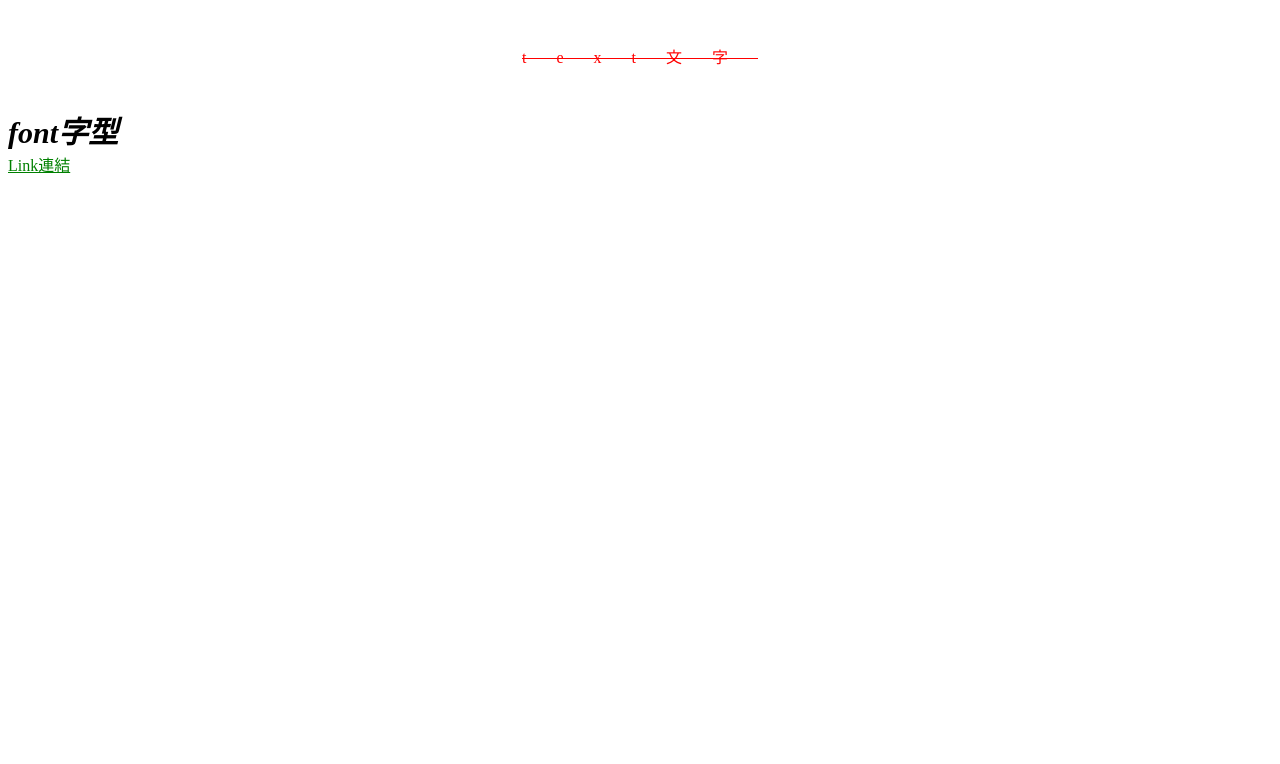
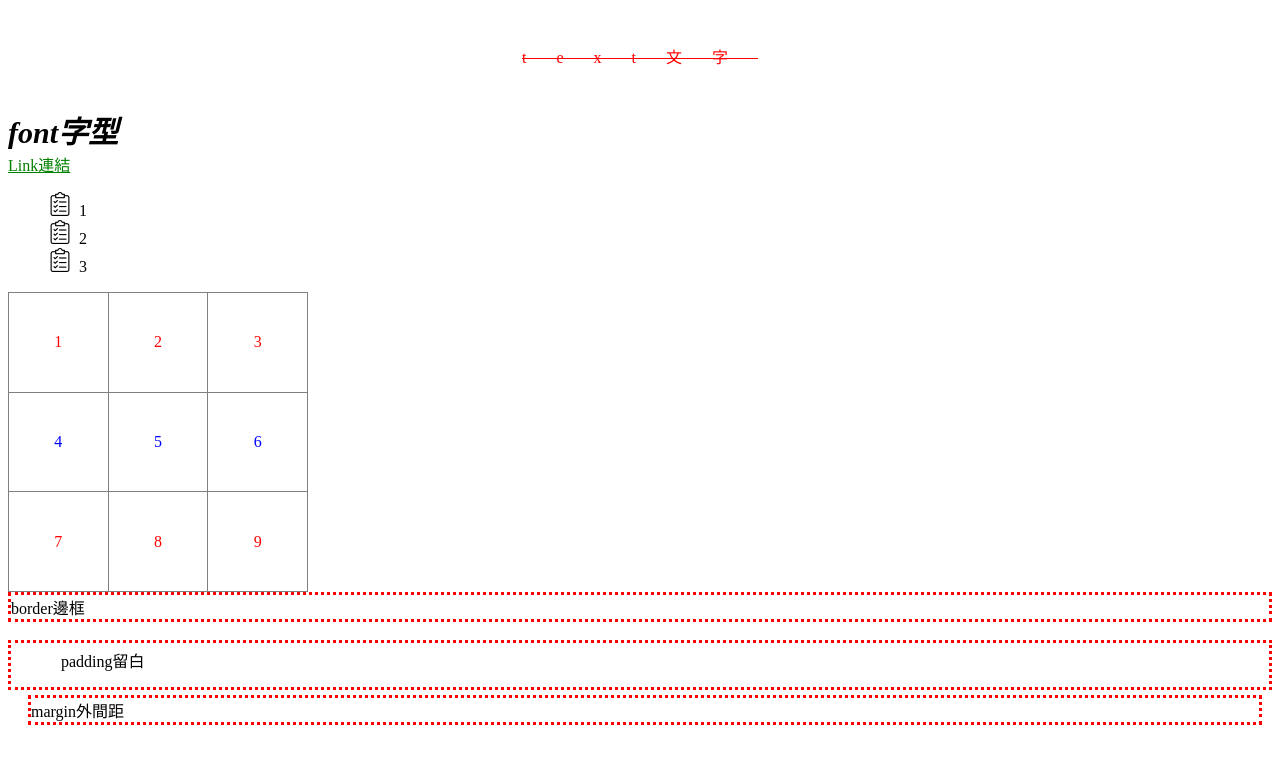
Before and after one commit to S3411207028/s3411207028, a plain HTML site: page css_all.html in a window 1280 px wide. Drawn offline with Linux system fonts and the light colour scheme.

Commit message:
Add files via upload

```diff
--- a/css_all.html
+++ b/css_all.html
@@ -72,6 +72,51 @@
     .a_link:active{
         color: blue;
     }
+    /* list列表 */
+    .list{
+        /* 類型 */
+        list-style-type: square;
+        /* 位置 */
+        list-style-position: inside;
+        /* 圖片 */
+        list-style-image: url('list.png');
+    }
+     /* table表格 */
+        /* 合併框線 */
+        .table_css{
+            border-collapse: collapse;
+        }
+        td{
+            /* 左右對齊 */
+            text-align: center;
+            /* 上下對齊 */
+            vertical-align: center;
+            }
+            /* 奇數行 */
+            tr:nth-child(odd){
+                color: red;
+            }
+            /* 偶數行 */
+            tr:nth-child(even){
+                color: blue;
+            }
+            /* 框線 */
+            .div_border{
+                /* 邊框粗細 */
+                border-style: dotted;
+                /* 顏色 */
+                border-color: red;
+            }
+            /* padding留白 */
+            .div_padding{
+                /* 上、右、下、左 */
+                padding:5px 10px 15px 50px;
+            }
+            /* margin外間距 */
+            .div_margin{
+                /*上、左、下、右 */
+                margin: 5px 10px 15px 20px;
+            }
 </style>
 </head>
 <body>
@@ -82,5 +127,32 @@
     font字型
 </div>
 <a href="#" class="a_link">Link連結</a>
+<ol class="list">
+    <li>1</li>
+    <li>2</li>
+    <li>3</li>
+</ol>
+<table class="table_css" border="1" cellpadding="0" cellspacing="0" width="300" height="300">
+
+<tr>
+    <td>1</td>
+    <td>2</td>
+    <td>3</td>
+</tr>
+<tr>
+    <td>4</td>
+    <td>5</td>
+    <td>6</td>
+</tr>
+<tr>
+    <td>7</td>
+    <td>8</td>
+    <td>9</td>
+</tr>
+</table>
+   <div class="div_border">border邊框</div>
+   <br>
+   <div class="div_border div_padding">padding留白</div>
+   <div class="div_border div_margin">margin外間距</div>
 </body>
 </html>
```
Also changed, not shown: list.png (added).
